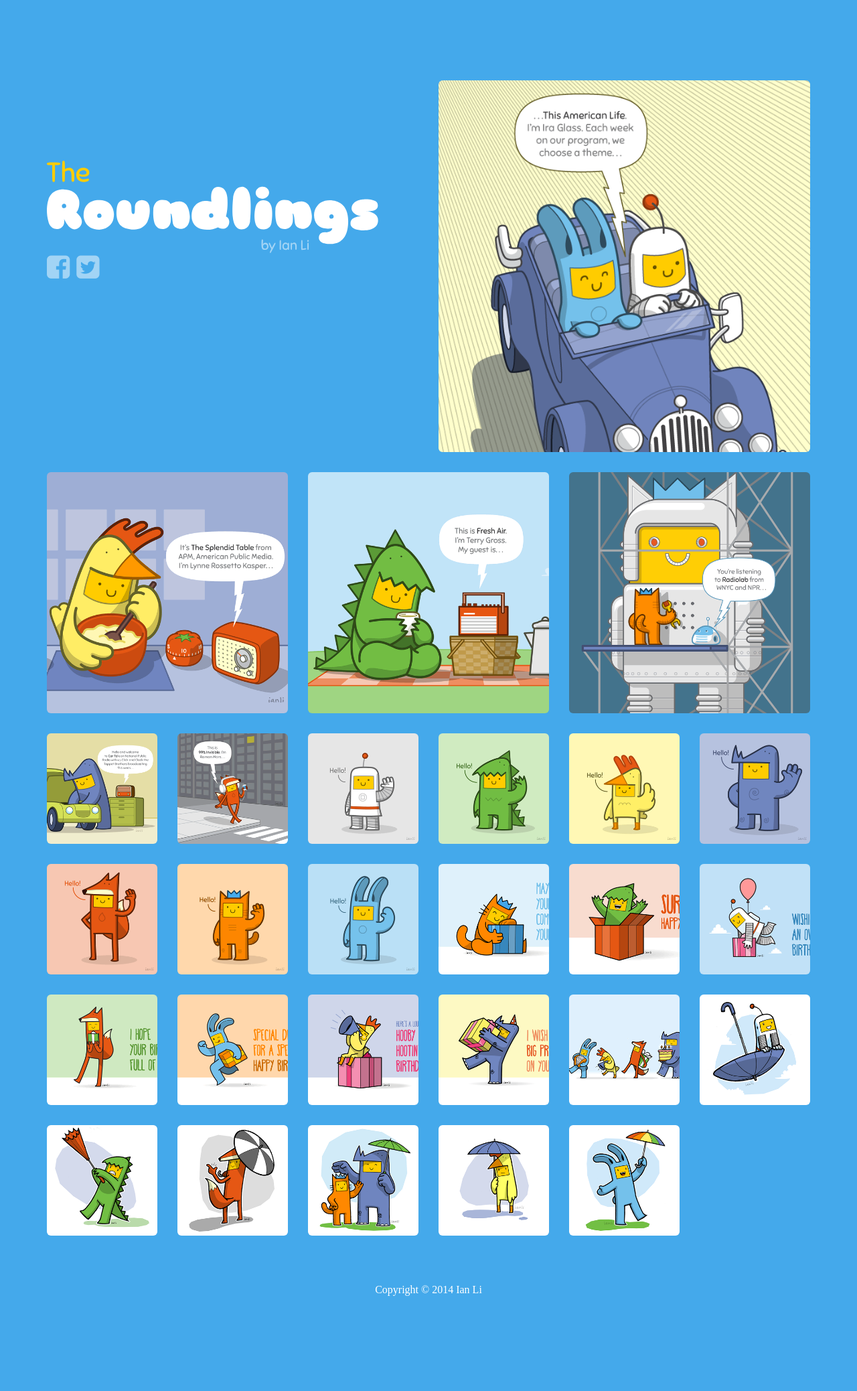
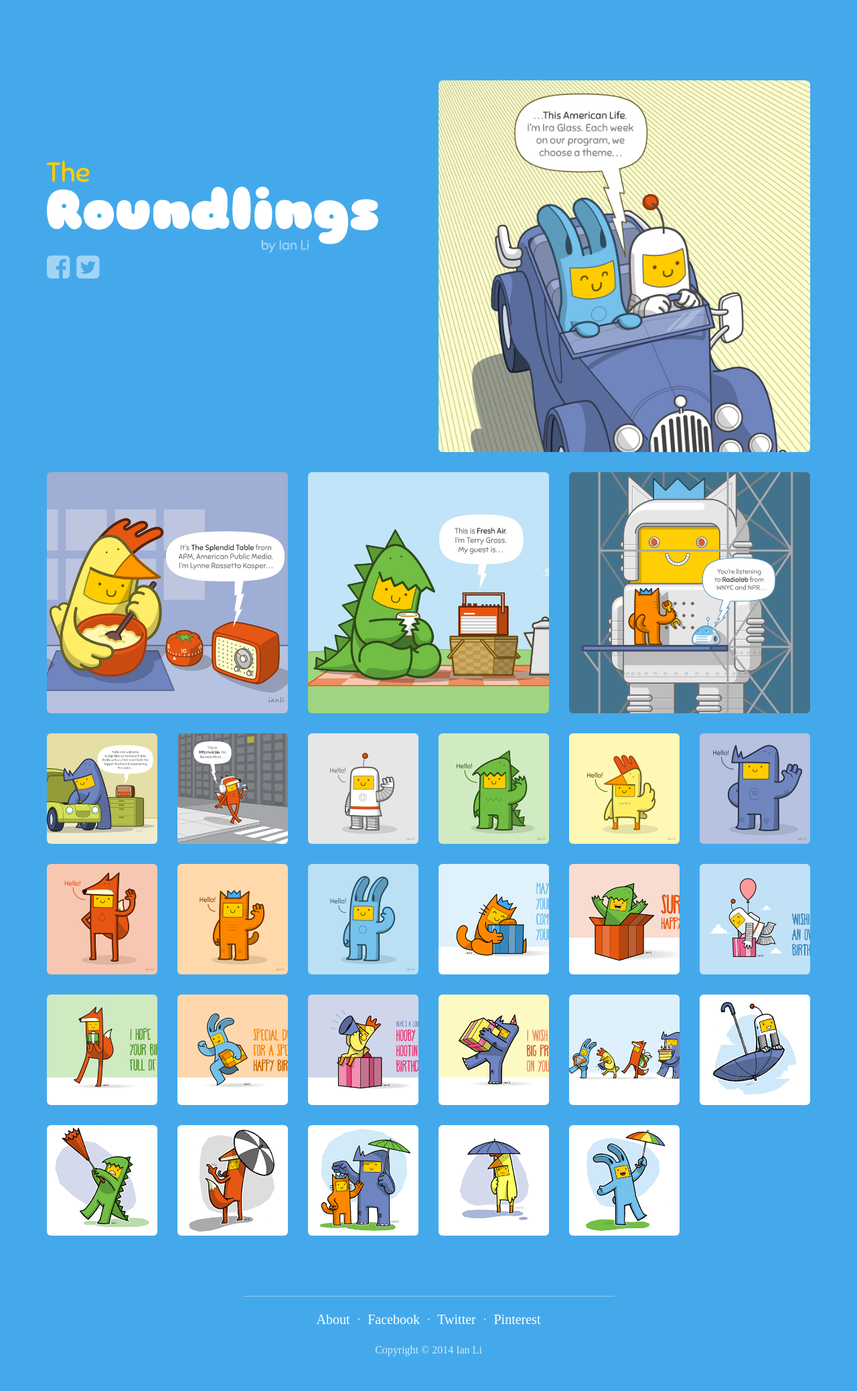
Before and after one commit to ianli/roundlings.com, a Jekyll site: the page built from index.html, in a window 1280 px wide. Shown: the whole page at 67% size. Built offline with Jekyll 4.4.1, drawn with Linux system fonts in a browser that asks for light colours; nearby versions of some CDN libraries; some web fonts are replaced; comment, search, counter and statistics services are not loaded; before the commit the page ends 1968 px from its top, so only the background shows below that.

Commit message:
Added footer

```diff
--- a/_layouts/default.html
+++ b/_layouts/default.html
@@ -44,9 +44,35 @@
     <div class="container">
       <div class="row">
         <div class="col-xs-12
-                    col-md-offset-3 col-md-6"
-             style="text-align:center;">
-          Copyright &copy; 2014 Ian Li
+                    col-md-offset-3 col-md-6">
+
+          <hr>
+
+          <nav>
+            <a href="/about.html">
+              About</a>
+
+            &nbsp;&middot;&nbsp;
+
+            <a href="https://www.facebook.com/roundlings">
+              Facebook</a>
+
+            &nbsp;&middot;&nbsp;
+
+            <a href="https://twitter.com/roundlings">
+              Twitter</a>
+
+            &nbsp;&middot;&nbsp;
+
+            <a href="http://pinterest.com/ianli/roundlings">
+              Pinterest</a>
+          </nav>
+
+          <hr class="space">
+
+          <p>
+            Copyright &copy; 2014 Ian Li
+          </p>
         </div>
       </div>
     </div>
--- a/css/roundlings.css
+++ b/css/roundlings.css
@@ -9,13 +9,19 @@
   height:100%;
   font-size:16px;
   font-family:'Sniglet';
-  color:#fff;
+  /*color:#fff;*/
+  color:rgba(255,255,255,0.75);
   -webkit-font-smoothing:antialiased;
 }
 
 a,
 a:hover {
-  color:#fc0;
+  /*color:#fc0;*/
+  color:#fff;
+}
+
+hr {
+  border-top:1px solid rgba(255,255,255,0.38);
 }
 
 hr.space {
@@ -23,6 +29,22 @@
   margin:0;
   height:20px;
   border:none;
+}
+hr.space-double {
+  clear:both;
+  margin:0;
+  height:40px;
+  border:none;
+}
+
+h1,
+h2,
+h3,
+h4,
+h5,
+h6 {
+  margin:0;
+  color:#fff;
 }
 
 /****************************
@@ -42,12 +64,16 @@
 }
 
 /****************************
- * Header
+ * Footer
  */
 
 footer {
-  padding-bottom:30px;
+  margin:0 0 40px;
+  text-align:center;
 }
+  footer nav {
+    font-size:20px;
+  }
 
 
 /****************************
@@ -94,6 +120,9 @@
   }
 .post-img {
 }
+.post-title {
+  color:rgba(255,255,255,0.87);
+}
 .post-title,
 .post-date {
   font-size:1em;
@@ -105,7 +134,6 @@
 
 .post-text * {
   font-size:1em;
-  color:rgba(255,255,255,0.75);
 }
   .post-text b,
   .post-text strong {
@@ -115,9 +143,6 @@
   .post-text a {
     color:#fc0;
     text-decoration:underline;
-  }
-  .post-text hr {
-    border-top:1px solid rgba(255,255,255,0.3);
   }
 
 /****************************
```
